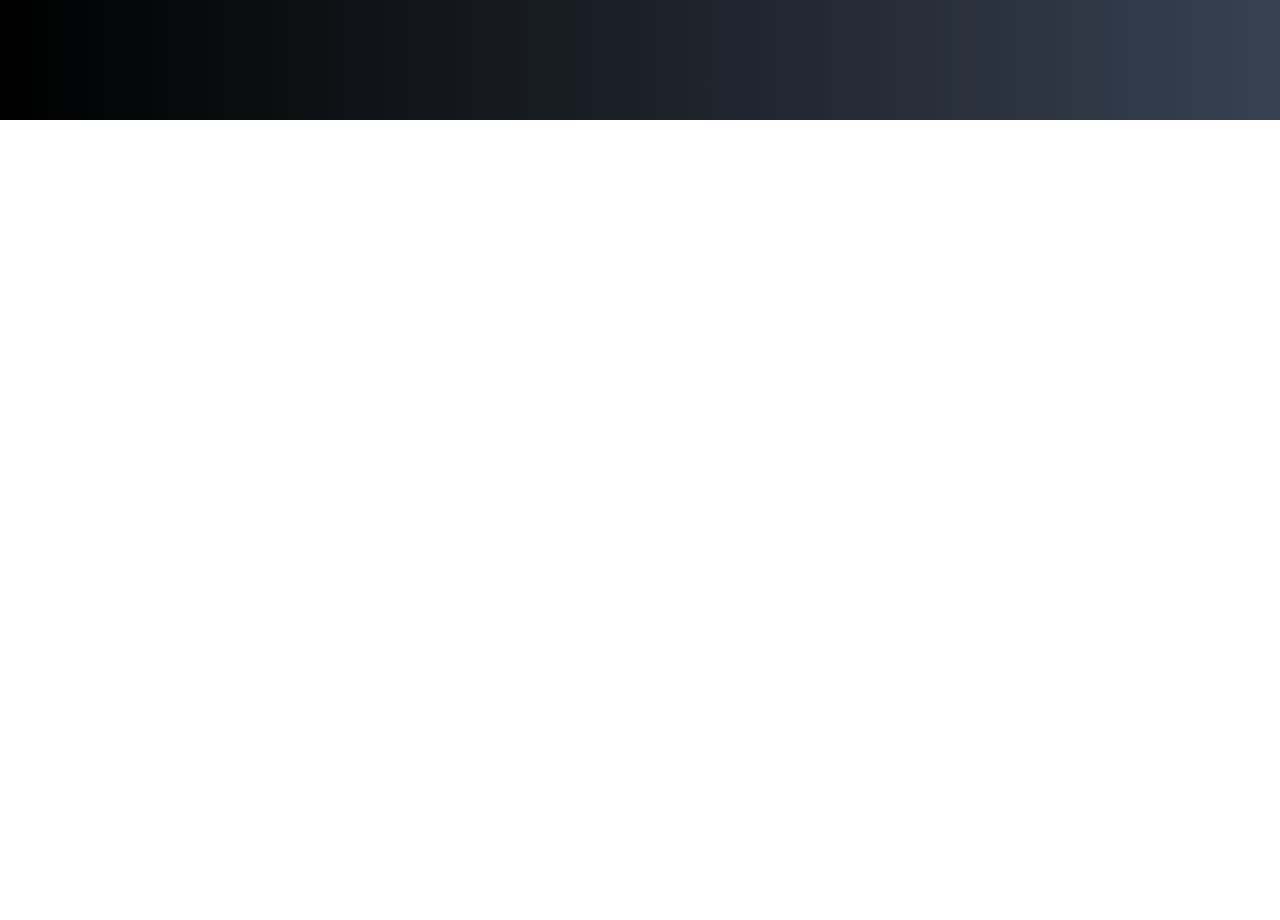
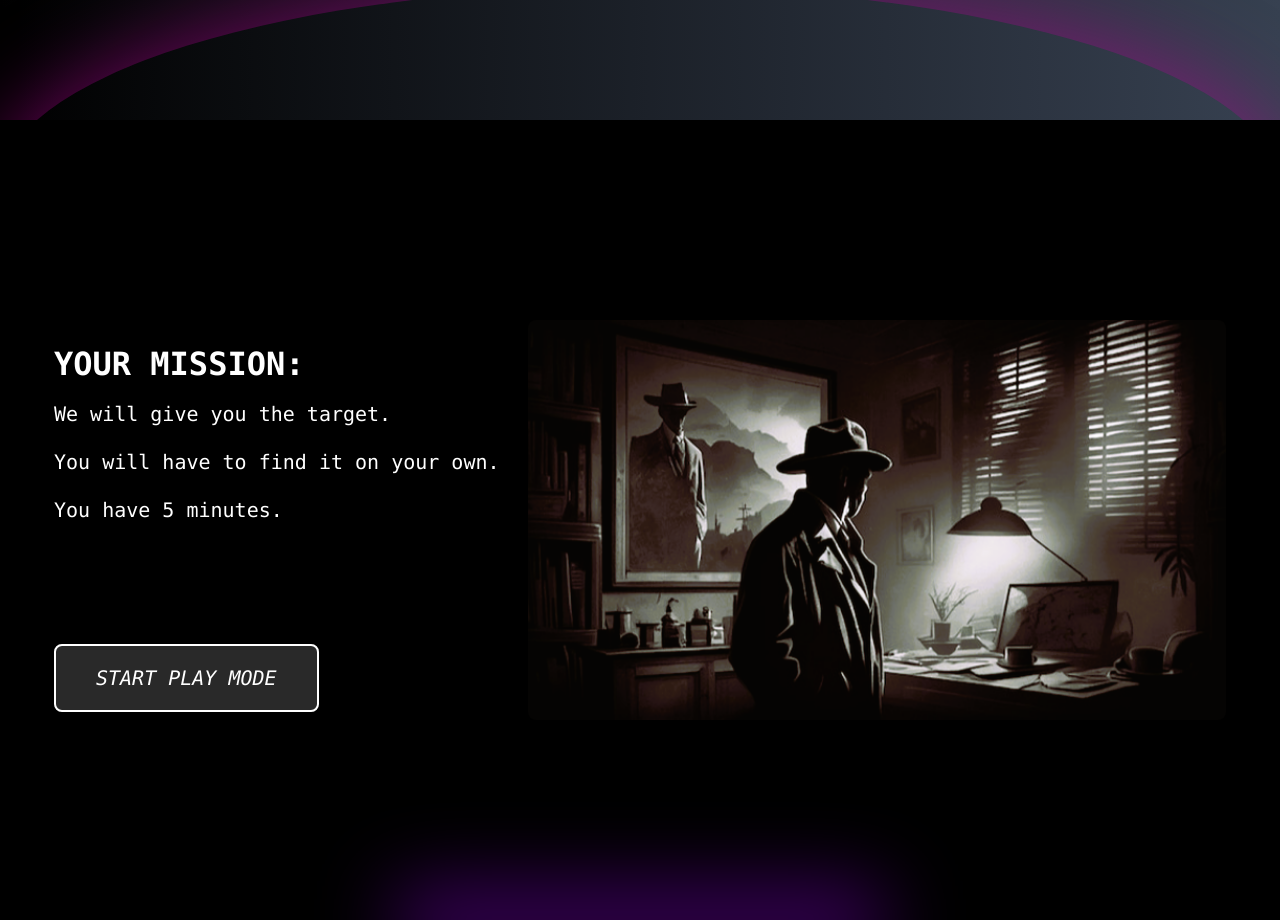
Before and after one commit to IdanHaf/ChasingTheSun, a React (Create React App) app in the folder frontend/: page /intelligenceMode in a window 1280 px wide. Shown: the part 680-1600 px from the top of the page. Before the commit the page ends 800 px from the top, so only its background shows below. Built offline with nearby package versions, Linux system fonts and the light colour scheme.

Commit message:
styles for intelligence mode page

```diff
--- a/frontend/src/components/homePage/Header.js
+++ b/frontend/src/components/homePage/Header.js
@@ -2,7 +2,7 @@ import { twMerge } from "tailwind-merge";
 
 export default function Header() {
   return (
-    <nav className="fixed flex flex-row items-center w-full text-white p-4 z-10">
+    <nav className="fixed flex flex-row items-center w-full text-white p-4 z-20">
       <h1 className="flex flex-1 flex-col text-2xl">Project Name </h1>
       <div className="flex flex-row gap-6 items-center">
         <Button href="/" name="Home" />
--- a/frontend/src/pages/IntelligenceMode.js
+++ b/frontend/src/pages/IntelligenceMode.js
@@ -1,12 +1,60 @@
-import React from 'react';
+import React, { useRef } from 'react';
 import '../styles/ModesPage.css';
 import Header from "../components/homePage/Header";
 
 function IntelligenceMode(){
+    const scrollRef = useRef(null);
+
+    const handleScrollClick = () => {
+        if (scrollRef.current) {
+            scrollRef.current.scrollIntoView({ behavior: 'smooth' });
+        }
+    };
+
     return (
         <div className="bg-gradient-to-r from-black to-gray-700 font-thin">
             <Header />
             <ModesHome/>
+            <div className="world_div absolute -bottom-1/3 w-full h-1/2
+                            shadow-[rgba(183,0,154,0.5)_0px_0px_80px_10px]
+                            hover:shadow-[rgba(57,255,0,0.5)_0px_0px_40px_10px]"
+                 onClick={handleScrollClick}
+            >
+            </div>
+
+            <div id="intelligence_mode" ref={scrollRef}
+                 className="flex items-center w-full h-screen absolute bg-black z-10"
+            >
+                <div className="flex justify-around w-full h-1/2 mx-10 select-none">
+                    <div className="h-full text-white flex flex-col gap-5 text-xl font-mono justify-around">
+                        <p className="text-white flex-col flex gap-5 font-mono h-60">
+                            <h1 className="mode_title">
+                                <span className="special_span">YOUR MISSION:</span>
+                            </h1>
+                            <span>We will give you the target.</span>
+                            <span>You will have to find it on your own.</span>
+                            <span>You have 5 minutes.</span>
+                        </p>
+
+                        <div>
+                            <a className="play_button w-1/4 text-center border-2 border-white hover:bg-white
+                                          hover:text-black"
+                               href="/cluesGame"
+                            >
+                                Start play mode
+                            </a>
+                        </div>
+                    </div>
+                    <img className="intelligence_img rounded-lg
+                                    hover:shadow-[rgba(0,0,154,0.5)_0px_0px_100px_20px]"
+                         src={"detective_photo.png"}/>
+                </div>
+                <div className="absolute bottom-0 w-full h-0 flex justify-center">
+                    <div className="w-1/3 shadow-[rgba(100,0,155,0.7)_0px_0px_80px_30px]">
+                    </div>
+                </div>
+            </div>
+
         </div>
     );
 }
@@ -23,8 +71,8 @@ function ModesHome() {
                             We're going intelligence mode!
                         </h1>
 
-                        <a className="button w-1/4 text-center hover:scale-110" href="/cluesGame">
-                            Start play mode
+                        <a className="button w-1/4 text-center hover:scale-110" href="#intelligence_mode">
+                            Mode Information
                         </a>
                     </div>
                 </div>
--- a/frontend/src/styles/ModesPage.css
+++ b/frontend/src/styles/ModesPage.css
@@ -1,5 +1,15 @@
+.world_div{
+    z-index: 2;
+    border-radius: 50%;
+    transition: box-shadow 1s;
+    position: fixed;
+}
+
+.intelligence_img{
+    transition: box-shadow 1s;
+}
+
 .parallax {
-    /* overflow: hidden; */
     position: relative;
     z-index: 0;
     min-height: 100vh;
@@ -49,6 +59,16 @@ img {
     margin: 2rem 0rem;
 }
 
+.play_button{
+    font: inherit;
+    font-style: italic;
+    text-transform: uppercase;
+    background: rgba(255, 255, 255, 0.16);
+    padding: 1em 2em;
+    border-radius: 0.4em;
+    margin: 2rem 0rem;
+}
+
 .hero {
     margin-block-start: max(40vh, 8rem);
 }
@@ -66,3 +86,9 @@ img {
     font-size: 2rem;
     display: block;
 }
+
+.special_span{
+    font-size: 3rem;
+    display: block;
+    font-style: normal;
+}
```
Also changed, not shown: frontend/public/detective_photo.png (added).
